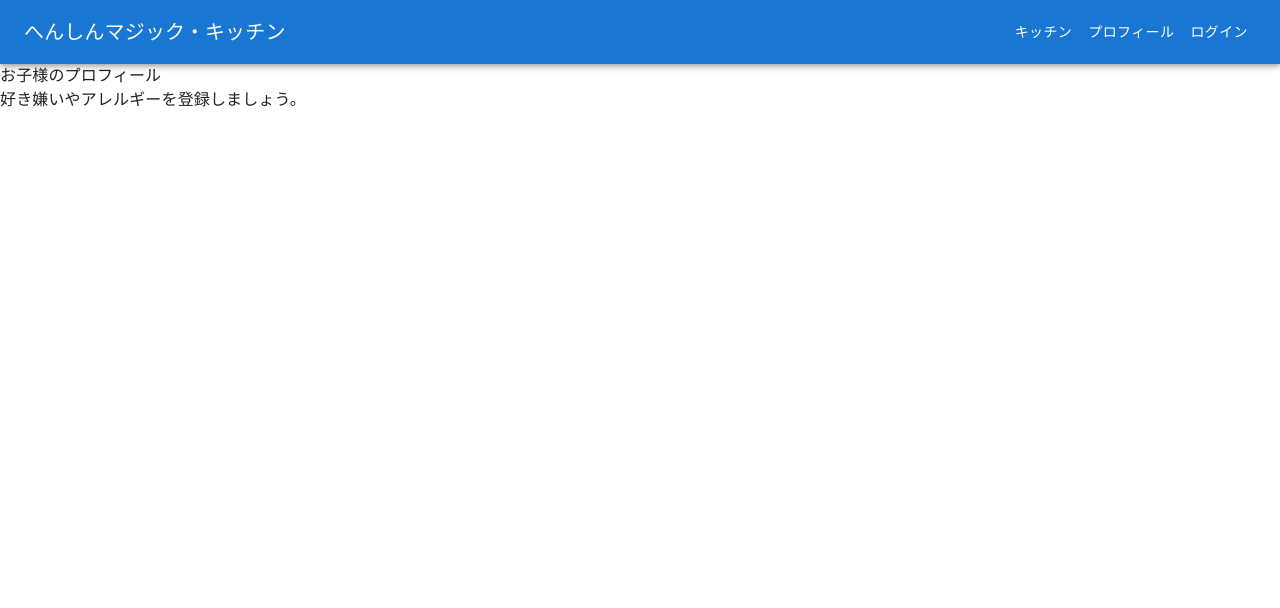
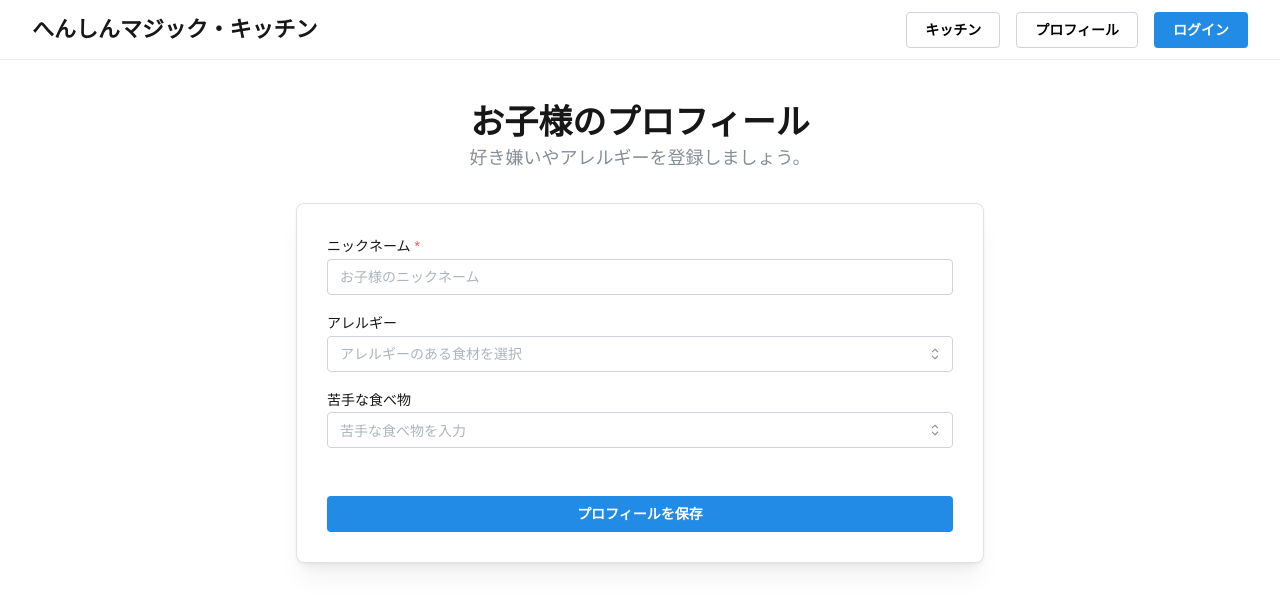
Before and after one commit to htsuruo/gemini-cli-hackathon, a Next.js app in the folder frontend/: page /profile in a window 1280 px wide. Shown: the top 608 px of the page. Built offline with nearby package versions, Linux system fonts and the light colour scheme.

Commit message:
refactor: MUIをMantineに置き換え

```diff
--- a/frontend/src/app/ThemeRegistry.tsx
+++ /dev/null
@@ -1,16 +0,0 @@
-'use client';
-
-import { ThemeProvider, createTheme } from '@mui/material/styles';
-import CssBaseline from '@mui/material/CssBaseline';
-import React from 'react';
-
-const theme = createTheme();
-
-export default function ThemeRegistry({ children }: { children: React.ReactNode }) {
-  return (
-    <ThemeProvider theme={theme}>
-      <CssBaseline />
-      {children}
-    </ThemeProvider>
-  );
-}
--- a/frontend/src/app/kitchen/page.tsx
+++ b/frontend/src/app/kitchen/page.tsx
@@ -1,11 +1,12 @@
-
-import Box from "@mui/material/Box";
+import { Container, Title, Text } from '@mantine/core';
 
 export default function KitchenPage() {
   return (
-    <Box>
-      <h1>へんしんマジック・キッチン</h1>
-      <p>AIに相談して、苦手な食材を「変身」させよう！</p>
-    </Box>
+    <Container>
+      <Title order={1}>へんしんマジック・キッチン</Title>
+      <Text size="lg" color="dimmed">
+        AIに相談して、苦手な食材を「変身」させよう！
+      </Text>
+    </Container>
   );
 }
--- a/frontend/src/app/layout.tsx
+++ b/frontend/src/app/layout.tsx
@@ -1,8 +1,9 @@
+import "@mantine/core/styles.css";
 import type { Metadata } from "next";
 import { Geist, Geist_Mono } from "next/font/google";
 import "./globals.css";
 import Header from "@/components/layout/Header";
-import ThemeRegistry from "./ThemeRegistry";
+import { MantineProvider } from "@mantine/core";
 
 const geistSans = Geist({
   variable: "--font-geist-sans",
@@ -21,19 +22,21 @@ export const metadata: Metadata = {
 
 export default function RootLayout({
   children,
-}: Readonly<{
+}: {
   children: React.ReactNode;
-}>) {
+}) {
   return (
     <html lang="ja">
-      <ThemeRegistry>
-        <body
-          className={`${geistSans.variable} ${geistMono.variable} antialiased`}
-        >
+      <head>
+      </head>
+      <body
+        className={`${geistSans.variable} ${geistMono.variable} antialiased`}
+      >
+        <MantineProvider>
           <Header />
           {children}
-        </body>
-      </ThemeRegistry>
+        </MantineProvider>
+      </body>
     </html>
   );
 }
--- a/frontend/src/app/login/page.tsx
+++ b/frontend/src/app/login/page.tsx
@@ -1,12 +1,23 @@
-
-import Box from "@mui/material/Box";
-import Button from "@mui/material/Button";
+import { Container, Title, Paper, TextInput, PasswordInput, Button, Stack } from '@mantine/core';
 
 export default function LoginPage() {
   return (
-    <Box>
-      <h1>ログイン</h1>
-      <Button variant="contained">Googleでログイン</Button>
-    </Box>
+    <Container size="xs" my={40}>
+      <Title ta="center">
+        ログイン
+      </Title>
+      <Paper withBorder shadow="md" p={30} mt={30} radius="md">
+        <Stack>
+          <TextInput label="メールアドレス" placeholder="your@email.com" required />
+          <PasswordInput label="パスワード" placeholder="Your password" required />
+          <Button fullWidth mt="xl">
+            ログイン
+          </Button>
+          <Button variant="default" fullWidth>
+            Googleでログイン
+          </Button>
+        </Stack>
+      </Paper>
+    </Container>
   );
 }
--- a/frontend/src/app/page.tsx
+++ b/frontend/src/app/page.tsx
@@ -1,17 +1,17 @@
-import Box from "@mui/material/Box";
-import Button from "@mui/material/Button";
-import Link from "next/link";
+import { Container, Title, Text, Button, Space } from '@mantine/core';
+import Link from 'next/link';
 
 export default function HomePage() {
   return (
-    <Box sx={{ textAlign: 'center', mt: 8 }}>
-      <h1>へんしんマジック・キッチン</h1>
-      <p>苦手な食べ物を、魔法のレシピで大好きに変えよう！</p>
-      <Link href="/login" passHref>
-        <Button variant="contained" sx={{ mt: 4 }}>
-          はじめる
-        </Button>
-      </Link>
-    </Box>
+    <Container style={{ textAlign: 'center', marginTop: '64px' }}>
+      <Title order={1}>へんしんマジック・キッチン</Title>
+      <Text size="lg" color="dimmed">
+        苦手な食べ物を、魔法のレシピで大好きに変えよう！
+      </Text>
+      <Space h="xl" />
+      <Button component={Link} href="/login" size="lg">
+        はじめる
+      </Button>
+    </Container>
   );
 }
--- a/frontend/src/app/profile/page.tsx
+++ b/frontend/src/app/profile/page.tsx
@@ -1,11 +1,35 @@
-
-import Box from "@mui/material/Box";
+import { Container, Title, Text, Paper, TextInput, MultiSelect, Button, Stack, Space } from '@mantine/core';
 
 export default function ProfilePage() {
   return (
-    <Box>
-      <h1>お子様のプロフィール</h1>
-      <p>好き嫌いやアレルギーを登録しましょう。</p>
-    </Box>
+    <Container size="sm" my={40}>
+      <Title order={1} ta="center">
+        お子様のプロフィール
+      </Title>
+      <Text size="lg" color="dimmed" ta="center">
+        好き嫌いやアレルギーを登録しましょう。
+      </Text>
+      <Paper withBorder shadow="md" p={30} mt={30} radius="md">
+        <Stack>
+          <TextInput label="ニックネーム" placeholder="お子様のニックネーム" required />
+          <MultiSelect
+            label="アレルギー"
+            placeholder="アレルギーのある食材を選択"
+            data={['卵', '乳製品', '小麦', 'えび', 'かに', 'そば', '落花生']}
+            searchable
+          />
+          <MultiSelect
+            label="苦手な食べ物"
+            placeholder="苦手な食べ物を入力"
+            data={['ピーマン', 'ナス', 'トマト', 'きのこ', 'にんじん']}
+            searchable
+          />
+          <Space h="md" />
+          <Button fullWidth>
+            プロフィールを保存
+          </Button>
+        </Stack>
+      </Paper>
+    </Container>
   );
 }
--- a/frontend/src/components/layout/Header.tsx
+++ b/frontend/src/components/layout/Header.tsx
@@ -1,31 +1,46 @@
-import AppBar from "@mui/material/AppBar";
-import Box from "@mui/material/Box";
-import Toolbar from "@mui/material/Toolbar";
-import Typography from "@mui/material/Typography";
-import Button from "@mui/material/Button";
-import Link from "next/link";
+import { Container, Group, Button, Title, Box } from '@mantine/core';
+import Link from 'next/link';
 
 export default function Header() {
+  const headerStyle: React.CSSProperties = {
+    height: 60,
+    paddingLeft: 'var(--mantine-spacing-md)',
+    paddingRight: 'var(--mantine-spacing-md)',
+    borderBottom: '1px solid #e9ecef', // Hardcoded light gray
+  };
+
+  const innerStyle: React.CSSProperties = {
+    height: '100%',
+    display: 'flex',
+    alignItems: 'center',
+    justifyContent: 'space-between',
+  };
+
+  const titleStyle: React.CSSProperties = {
+    textDecoration: 'none',
+    color: 'inherit',
+  };
+
   return (
-    <Box sx={{ flexGrow: 1 }}>
-      <AppBar position="static">
-        <Toolbar>
-          <Typography variant="h6" component="div" sx={{ flexGrow: 1 }}>
-            <Link href="/" passHref>
-              へんしんマジック・キッチン
-            </Link>
-          </Typography>
-          <Button color="inherit" component={Link} href="/kitchen">
+    <Box component="header" style={headerStyle}>
+      <Container fluid style={innerStyle}>
+        <Link href="/" style={titleStyle}>
+          <Title order={3}>
+            へんしんマジック・キッチン
+          </Title>
+        </Link>
+        <Group>
+          <Button variant="default" component={Link} href="/kitchen">
             キッチン
           </Button>
-          <Button color="inherit" component={Link} href="/profile">
+          <Button variant="default" component={Link} href="/profile">
             プロフィール
           </Button>
-          <Button color="inherit" component={Link} href="/login">
+          <Button component={Link} href="/login">
             ログイン
           </Button>
-        </Toolbar>
-      </AppBar>
+        </Group>
+      </Container>
     </Box>
   );
 }
```
Also changed, not shown: frontend/package.json (+3 -4 lines), 1 other file (tests, documents, lock files or other folders).
